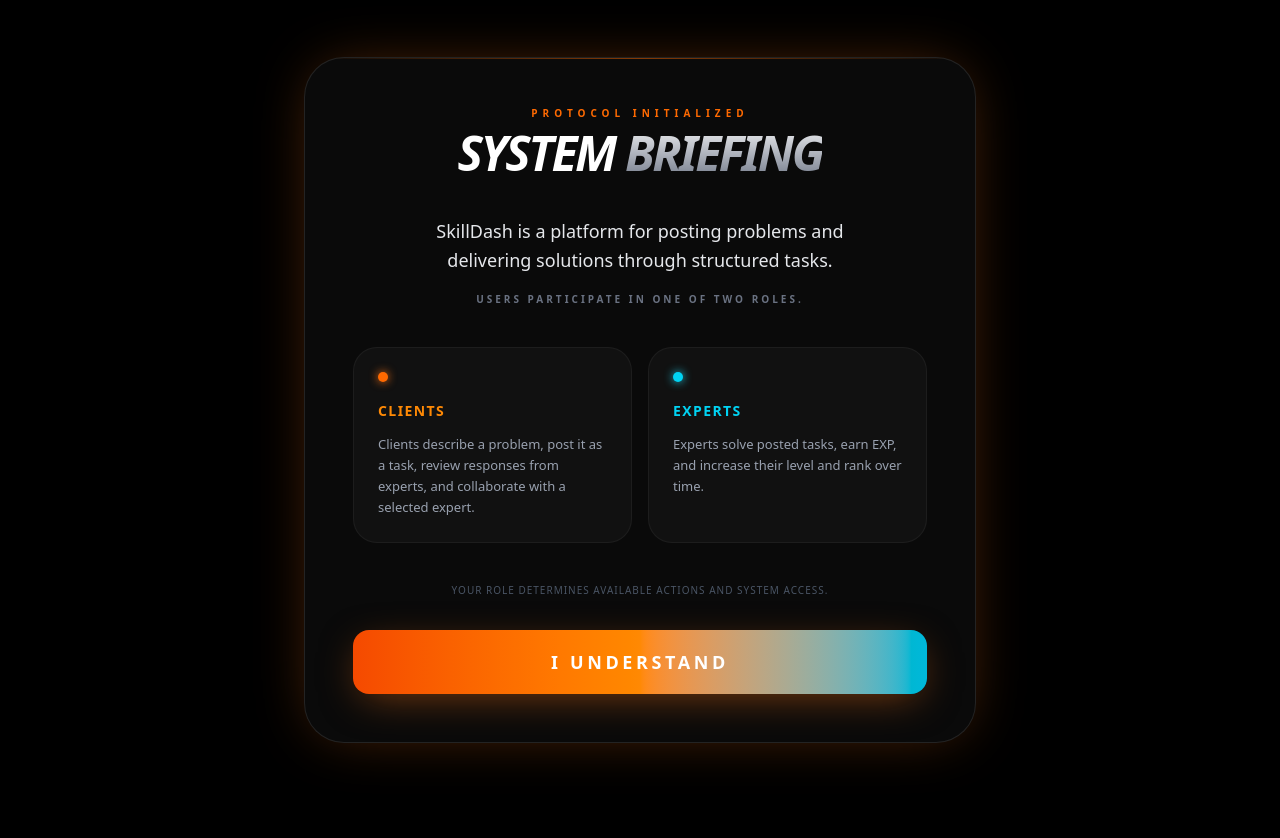
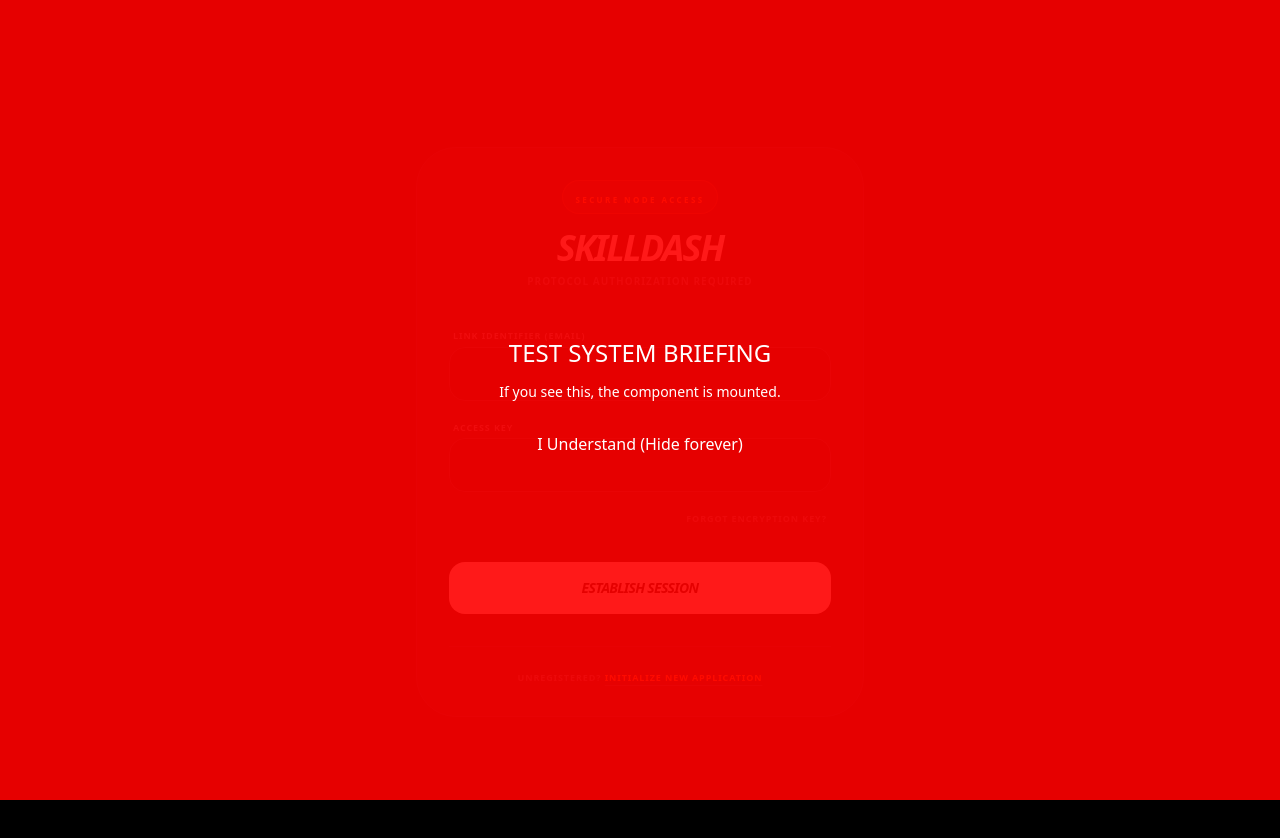
Before and after one commit to ars2904/SkillDash, a Next.js app in the folder frontend/: page /login in a window 1280 px wide. Shown: the top 838 px of the page. Built offline with nearby package versions, Linux system fonts and the light colour scheme.

Commit message:
Skilldash V.0.1.1

```diff
--- a/frontend/src/components/SystemBriefing.tsx
+++ b/frontend/src/components/SystemBriefing.tsx
@@ -1,99 +1,75 @@
 'use client';
-
 import { useEffect, useState } from 'react';
 
 export default function SystemBriefing() {
-  const [showBriefing, setShowBriefing] = useState(false);
+  const [ready, setReady] = useState(false);
+  const [seen, setSeen] = useState(false);
+
+  // 1) Just to prove this component is running
+  console.log('SystemBriefing MOUNT');
 
   useEffect(() => {
-    const seen = localStorage.getItem('briefingSeen');
-    if (!seen) {
-      setShowBriefing(true);
-    }
+    setReady(true);
   }, []);
 
-  const closeBriefing = () => {
-    localStorage.setItem('briefingSeen', 'true');
-    setShowBriefing(false);
+  useEffect(() => {
+    if (!ready) return;
+    try {
+      const stored = localStorage.getItem('briefingSeen');
+      console.log('briefingSeen in localStorage =', stored);
+      if (stored === 'true') {
+        setSeen(true);
+      }
+    } catch (e) {
+      console.error('localStorage error', e);
+    }
+  }, [ready]);
+
+  if (!ready || seen) {
+    console.log('SystemBriefing HIDDEN: ready=', ready, 'seen=', seen);
+    return null;
+  }
+
+  const close = () => {
+    try {
+      localStorage.setItem('briefingSeen', 'true');
+    } catch (e) {
+      console.error('localStorage set error', e);
+    }
+    setSeen(true);
   };
 
-  if (!showBriefing) return null;
-
+  // 2) Super obvious UI – full screen red block
   return (
-    <>
-      {/* ================= SYSTEM BRIEFING ================= */}
-      <div className="fixed inset-0 z-[9999] flex items-center justify-center bg-black/90 backdrop-blur-xl p-4 transition-opacity duration-500">
-        <div className="w-full max-w-2xl bg-[#0a0a0a] border border-white/10 rounded-[2.5rem] p-8 md:p-12 shadow-[0_0_60px_-15px_rgba(249,115,22,0.4)] relative overflow-hidden transition-all duration-500 ease-out">
-
-          {/* Top Glow Line */}
-          <div className="absolute top-0 left-0 w-full h-[1px] bg-gradient-to-r from-transparent via-orange-500 to-transparent opacity-50" />
-
-          <div className="relative z-10">
-            <div className="text-center mb-10">
-              <p className="text-[10px] tracking-[0.5em] text-orange-500 font-bold uppercase mb-2">
-                Protocol Initialized
-              </p>
-              <h2 className="text-4xl md:text-5xl font-black text-white italic tracking-tighter uppercase leading-none">
-                SYSTEM{' '}
-                <span className="text-transparent bg-clip-text bg-gradient-to-b from-white to-gray-500">
-                  BRIEFING
-                </span>
-              </h2>
-            </div>
-
-            <div className="space-y-4 mb-10 text-center">
-              <p className="text-gray-200 text-lg font-medium leading-relaxed max-w-md mx-auto">
-                SkillDash is a platform for posting problems and delivering solutions through structured tasks.
-              </p>
-              <p className="text-gray-500 text-[10px] uppercase tracking-[0.3em] font-bold">
-                Users participate in one of two roles.
-              </p>
-            </div>
-
-            <div className="grid md:grid-cols-2 gap-4 mb-10">
-              {/* Clients */}
-              <div className="group p-6 bg-[#111] border border-white/5 rounded-3xl hover:border-orange-500/40 transition-all">
-                <div className="flex gap-1.5 mb-4">
-                  <div className="w-2.5 h-2.5 rounded-full bg-orange-500 shadow-[0_0_10px_#f97316]" />
-                </div>
-                <span className="text-orange-400 font-black text-sm uppercase tracking-widest">
-                  Clients
-                </span>
-                <p className="text-gray-400 mt-3 text-[13px] leading-relaxed">
-                  Clients describe a problem, post it as a task, review responses from experts, and collaborate with a selected expert.
-                </p>
-              </div>
-
-              {/* Experts */}
-              <div className="group p-6 bg-[#111] border border-white/5 rounded-3xl hover:border-cyan-500/40 transition-all">
-                <div className="flex gap-1.5 mb-4">
-                  <div className="w-2.5 h-2.5 rounded-full bg-cyan-400 shadow-[0_0_10px_#22d3ee]" />
-                </div>
-                <span className="text-cyan-400 font-black text-sm uppercase tracking-widest">
-                  Experts
-                </span>
-                <p className="text-gray-400 mt-3 text-[13px] leading-relaxed">
-                  Experts solve posted tasks, earn EXP, and increase their level and rank over time.
-                </p>
-              </div>
-            </div>
-
-            <p className="text-gray-600 text-[10px] mb-8 text-center uppercase tracking-[0.1em]">
-              Your role determines available actions and system access.
-            </p>
-
-            <button
-              onClick={closeBriefing}
-              className="group relative w-full h-16 overflow-hidden bg-gradient-to-r from-orange-600 via-orange-400 to-cyan-500 text-white font-black rounded-2xl shadow-[0_10px_40px_-10px_rgba(249,115,22,0.5)] active:scale-95"
-            >
-              <span className="relative z-10 text-lg uppercase tracking-[0.2em]">
-                I Understand
-              </span>
-              <div className="absolute inset-0 translate-x-[-100%] group-hover:translate-x-[100%] transition-transform duration-1000 bg-gradient-to-r from-transparent via-white/20 to-transparent" />
-            </button>
-          </div>
-        </div>
+    <div
+      style={{
+        position: 'fixed',
+        inset: 0,
+        background: 'rgba(255,0,0,0.9)',
+        color: 'white',
+        display: 'flex',
+        alignItems: 'center',
+        justifyContent: 'center',
+        zIndex: 999999,
+        flexDirection: 'column',
+        fontSize: 24
+      }}
+    >
+      <div>TEST SYSTEM BRIEFING</div>
+      <div style={{ fontSize: 14, marginTop: 10 }}>
+        If you see this, the component is mounted.
       </div>
-    </>
+      <button
+        onClick={close}
+        style={{
+          marginTop: 20,
+          padding: '10px 20px',
+          fontSize: 16,
+          cursor: 'pointer'
+        }}
+      >
+        I Understand (Hide forever)
+      </button>
+    </div>
   );
 }
```
